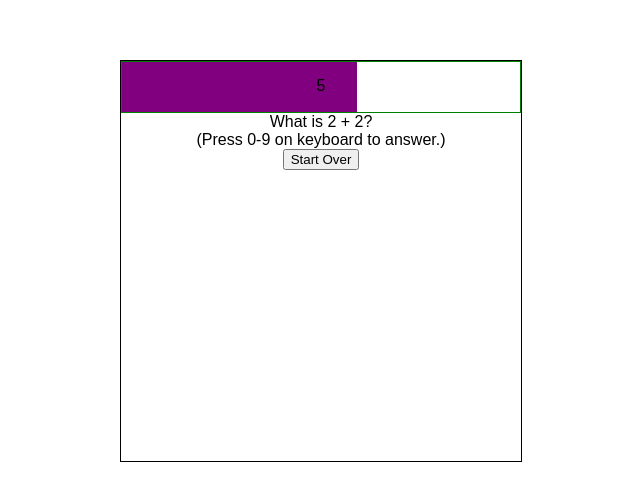
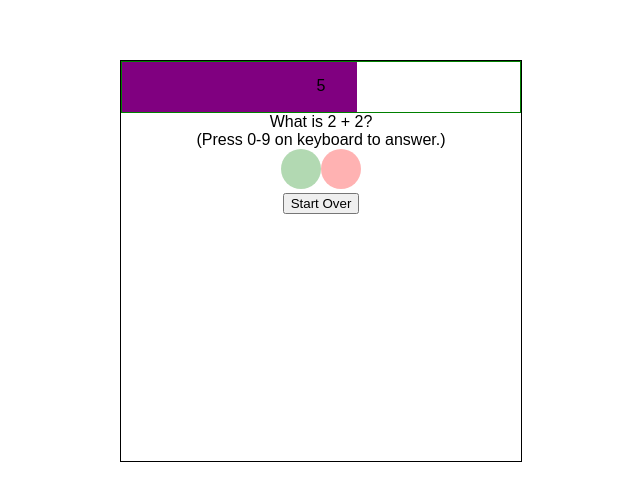
Before and after one commit to chrisperk/ten-for-ten, a React (Create React App) app in the folder client/: page / in a window 1280 px wide. Shown: the part 139-640 px from the top of the page, without its empty margins (319-959 px from the left). Built offline with nearby package versions, Linux system fonts and the light colour scheme.

Commit message:
quiz proceeds to next questino after time expires

```diff
--- a/client/src/App.js
+++ b/client/src/App.js
@@ -31,7 +31,7 @@ class App extends Component {
   constructor(props) {
     super(props);
 
-    this.state = initialState;
+    this.state = JSON.parse(JSON.stringify(initialState));
   }
 
   componentWillMount() {
@@ -54,6 +54,9 @@ class App extends Component {
         if (timeRemaining > 0) {
           timeRemaining -= 1;
           this.setState({ timeRemaining });
+        } else {
+          clearInterval(timer);
+          this.proceedToNextQuestion();
         }
       }, 1000);
   }
@@ -111,6 +114,8 @@ class App extends Component {
     clearInterval(timer);
     const newState = initialState;
     newState.highScores = this.state.highScores;
+    console.log(initialState);
+    console.log(newState.questions);
     const currentQuestion = newState.questions[newState.currentQuestionIndex];
     newState.currentQuestion = currentQuestion;
     this.setState(newState);
--- a/client/src/components/Quiz/Quiz.css
+++ b/client/src/components/Quiz/Quiz.css
@@ -35,10 +35,23 @@ main {
     background-color: aqua;
 }
 
-span {
-    display: none;
+.indicator {
+    display: inline-block;
+    height: 40px;
+    width: 40px;
+    opacity: 0.3;
+    border-radius: 50%;
+    transition: all 0.3s ease;
 }
 
-.visible {
-    display: inline;
+.correct {
+    background-color: green;
 }
+
+.incorrect {
+    background-color: red;
+}
+
+.active {
+    opacity: 1;
+}
--- a/client/src/components/Quiz/Quiz.js
+++ b/client/src/components/Quiz/Quiz.js
@@ -17,12 +17,8 @@ const Quiz = props => {
                     <div id="text">{props.question.text}</div>
                     <div id="directions">{props.question.directions}</div>
                     <div id="result">
-                        <span className={props.question.isUserAnswerCorrect === true ? 'visible' : ''}>
-                            Correct
-                        </span>
-                        <span className={props.question.isUserAnswerCorrect === false ? 'visible' : ''}>
-                            Incorrect
-                        </span>
+                        <span className={props.question.isUserAnswerCorrect === true ? 'active indicator correct' : 'indicator correct'}></span>
+                        <span className={props.question.isUserAnswerCorrect === false ? 'active indicator incorrect' : 'indicator incorrect'}></span>
                     </div>
                 </section>
                 <section>
```
